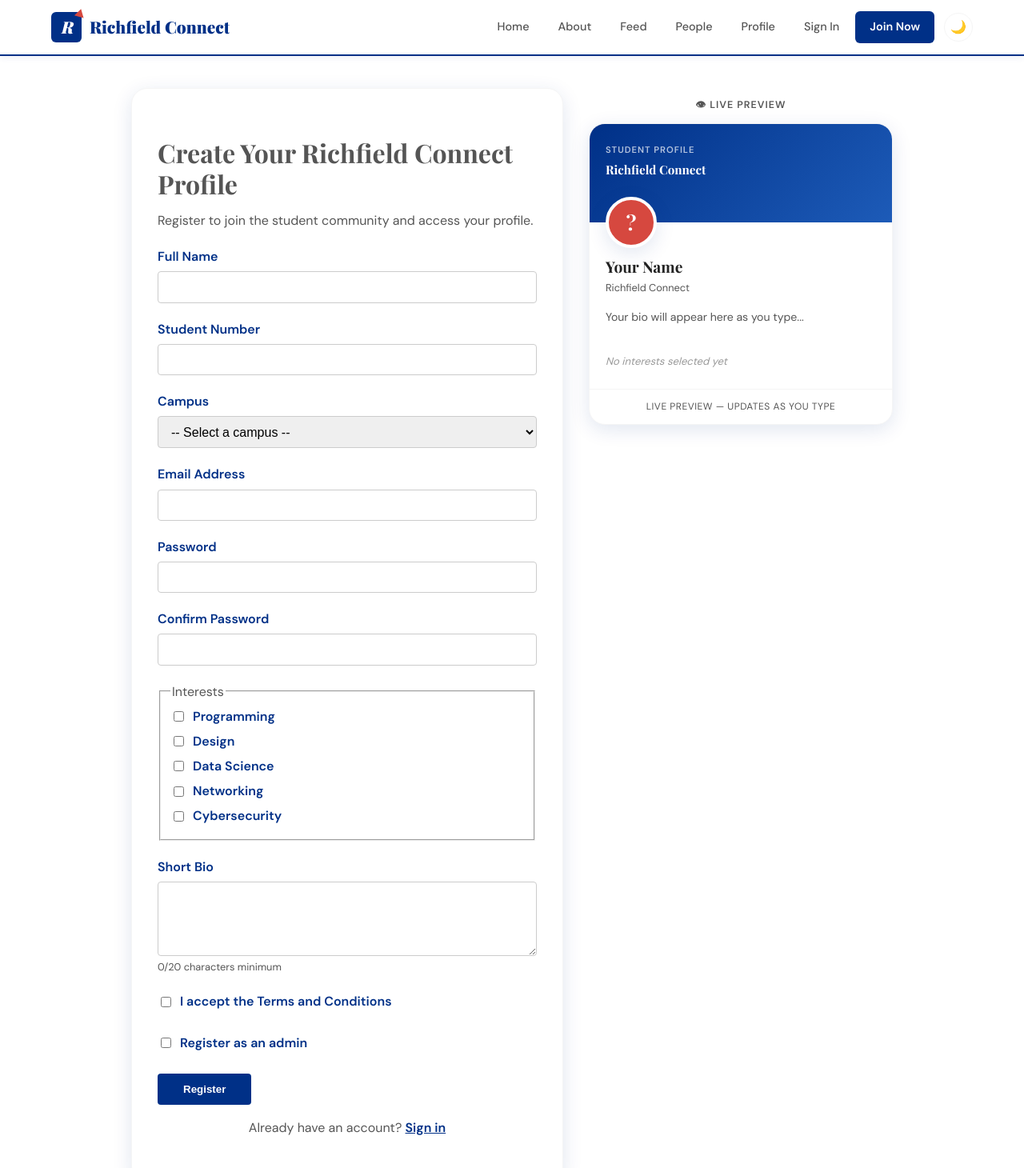
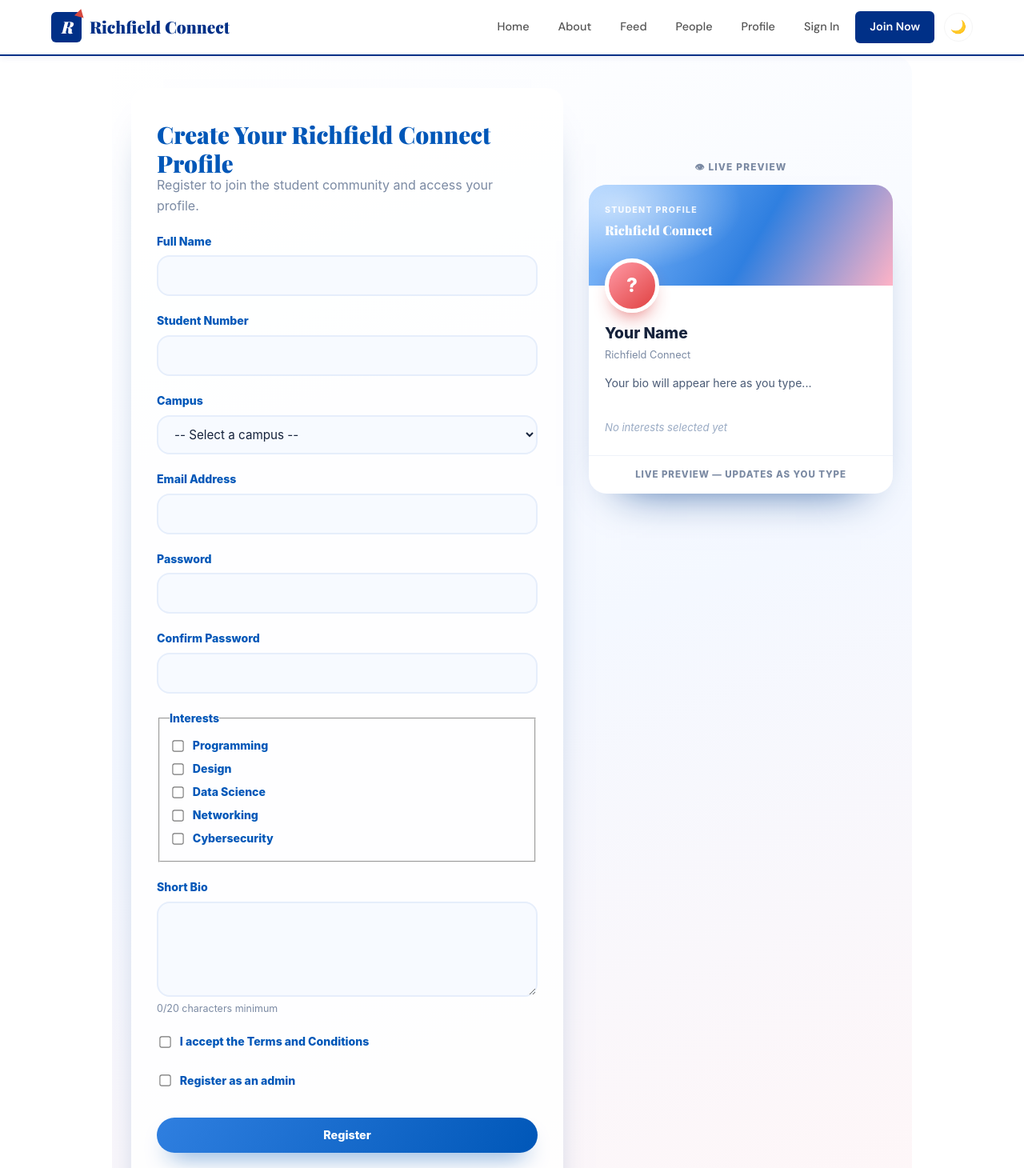
Before and after one commit to levendallaiden-ctrl/richfield-connect, a React (Vite) app: page /signup in a window 1280 px wide. Shown: the top 1460 px of the page at 80% size. Built offline with nearby package versions, Linux system fonts and the light colour scheme.

Commit message:
Adjust Soft Campus sign-up styling

```diff
--- a/src/components/ProfilePreview/ProfilePreview.module.css
+++ b/src/components/ProfilePreview/ProfilePreview.module.css
@@ -4,21 +4,20 @@
 }
 
 .previewLabel {
-  font-size: 0.78rem;
-  font-weight: 700;
+  margin: 0 0 0.75rem;
+  text-align: center;
+  font-size: 0.74rem;
+  font-weight: 800;
+  letter-spacing: 0.1em;
   text-transform: uppercase;
-  letter-spacing: 1px;
-  color: var(--richfield-mid-grey);
-  text-align: center;
-  margin-bottom: 0.75rem;
+  color: #7b8aa3;
 }
 
 .card {
-  background: var(--surface);
-  border: 1px solid var(--richfield-light-grey);
-  border-radius: var(--radius-lg);
   overflow: hidden;
-  box-shadow: var(--shadow-md);
+  background: #ffffff;
+  border-radius: 22px;
+  box-shadow: 0 30px 54px -40px rgba(0, 60, 140, 0.95);
   animation: slideIn 0.4s ease-out;
 }
 
@@ -34,116 +33,119 @@
 }
 
 .cardHeader {
-  background: linear-gradient(
-    135deg,
-    var(--richfield-blue),
-    var(--richfield-blue-light)
-  );
-  padding: 1.5rem 1.25rem 3.5rem;
   position: relative;
+  padding: 1.5rem 1.25rem 3.75rem;
+  background:
+    radial-gradient(220px 120px at 10% 20%, rgba(255, 255, 255, 0.55), transparent 70%),
+    linear-gradient(120deg, #8fc3ff, #2f7fe0 55%, #ffb3c6);
 }
 
 .headerLabel {
   display: block;
-  font-size: 0.7rem;
-  font-weight: 700;
+  margin-bottom: 6px;
+  font-size: 0.66rem;
+  font-weight: 800;
+  letter-spacing: 0.12em;
   text-transform: uppercase;
-  letter-spacing: 1px;
-  color: rgba(255, 255, 255, 0.7);
-  margin-bottom: 6px;
+  color: rgba(255, 255, 255, 0.88);
 }
 
 .cardHeader h3 {
-  color: var(--richfield-white);
-  font-size: 0.95rem;
   margin: 0;
+  font-size: 1rem;
+  font-weight: 800;
+  color: #ffffff;
 }
 
 .avatarWrap {
   position: absolute;
-  bottom: -32px;
+  bottom: -34px;
   left: 20px;
 }
 
 .avatar {
-  width: 64px;
-  height: 64px;
+  width: 68px;
+  height: 68px;
   border-radius: 50%;
-  background: var(--richfield-red);
-  border: 4px solid var(--richfield-white);
   display: flex;
   align-items: center;
   justify-content: center;
-  font-family: "Playfair Display", Georgia, serif;
-  font-size: 1.6rem;
-  font-weight: 700;
-  color: var(--richfield-white);
-  box-shadow: var(--shadow-md);
+  font-size: 1.5rem;
+  font-weight: 800;
+  color: #ffffff;
+  background: linear-gradient(140deg, #ff9aa6, #e04141);
+  border: 5px solid #ffffff;
+  box-shadow: 0 14px 26px -14px rgba(214, 40, 40, 0.9);
 }
 
 .body {
-  padding: 2.5rem 1.25rem 1.5rem;
+  padding: 2.75rem 1.25rem 1.5rem;
 }
 
 .name {
-  font-family: "Playfair Display", Georgia, serif;
+  margin: 0 0 2px;
   font-size: 1.2rem;
-  font-weight: 700;
-  color: var(--text-strong);
-  margin: 0 0 2px;
+  font-weight: 800;
+  color: #16233c;
 }
 
 .studentId {
+  margin: 0 0 10px;
   font-size: 0.8rem;
-  color: var(--richfield-mid-grey);
-  margin: 0 0 10px;
+  color: #7b8aa3;
 }
 
 .campusTag {
   display: inline-block;
-  background: rgba(0, 48, 135, 0.08);
-  color: var(--richfield-blue);
-  font-size: 0.75rem;
-  font-weight: 700;
-  padding: 3px 10px;
+  margin-bottom: 10px;
+  padding: 4px 14px;
   border-radius: 999px;
-  margin-bottom: 10px;
+  font-size: 0.74rem;
+  font-weight: 800;
+  color: #1a5bb8;
+  background: #e8f1ff;
 }
 
 .bio {
-  font-size: 0.88rem;
-  color: var(--richfield-mid-grey);
   min-height: 40px;
   margin-bottom: 1rem;
+  font-size: 0.88rem;
+  color: #4a5b76;
 }
 
 .tags {
   display: flex;
   flex-wrap: wrap;
-  gap: 6px;
+  gap: 8px;
 }
 
 .tag {
-  background: rgba(0, 48, 135, 0.08);
-  color: var(--richfield-blue);
+  padding: 5px 14px;
+  border-radius: 999px;
   font-size: 0.78rem;
-  font-weight: 600;
-  padding: 4px 12px;
-  border-radius: 999px;
+  font-weight: 800;
+  color: #1a5bb8;
+  background: #eef4ff;
+}
+
+.tag:nth-child(even) {
+  color: #c0392b;
+  background: #ffecec;
 }
 
 .tagPlaceholder {
-  color: #999;
   font-size: 0.82rem;
   font-style: italic;
+  color: #9aabc4;
 }
 
 .footer {
-  border-top: 1px solid var(--richfield-light-grey);
-  padding: 12px;
-  font-size: 0.75rem;
-  color: var(--richfield-mid-grey);
+  padding: 14px;
   text-align: center;
+  font-size: 0.72rem;
+  font-weight: 800;
+  letter-spacing: 0.08em;
   text-transform: uppercase;
-  letter-spacing: 0.5px;
+  color: #7b8aa3;
+  border-top: 1px solid #eef2f9;
 }
--- a/src/pages/SignUpForm/SignUpForm.module.css
+++ b/src/pages/SignUpForm/SignUpForm.module.css
@@ -1,43 +1,55 @@
+.signupPage {
+  --richfield-blue: #0057b8;
+  --richfield-blue-light: #2f7fe0;
+  --richfield-red: #d62828;
+  --richfield-ink: #16233c;
+  --richfield-mid-grey: #7b8aa3;
+  --richfield-surface: #ffffff;
+  --richfield-border: #e6eefb;
+  --radius-lg: 22px;
+  --radius-sm: 16px;
+
+  max-width: 1000px;
+  margin: 0 auto;
+  padding: 2.5rem 1.5rem;
+  color: var(--richfield-ink);
+  border-radius: 22px;
+  font-family: "Nunito", "Inter", sans-serif;
+  background: linear-gradient(160deg, #ffffff 0%, #f4f8ff 50%, #fff6f7 100%);
+  overflow: hidden;
+}
+
 .grid {
   display: grid;
   grid-template-columns: 1fr 380px;
   gap: 2rem;
   max-width: 1000px;
   margin: 0 auto;
-  padding: 2.5rem 1.5rem;
+  align-items: start;
 }
 
 .form {
-  background: var(--surface);
-  border: 1px solid var(--richfield-light-grey);
-  border-radius: var(--radius-lg);
-  box-shadow: var(--shadow-md);
+  background: rgba(255, 255, 255, 0.88);
+  border-radius: 20px;
+  box-shadow: 0 30px 54px -40px rgba(0, 60, 140, 0.95);
   padding: 2.5rem 2rem;
 }
 
-.strengthBar {
-  height: 4px;
-  background: var(--richfield-light-grey);
-  border-radius: 2px;
-  overflow: hidden;
-  margin-bottom: 4px;
+.form h1 {
+  margin: 0 0 0.4rem;
+  font-size: 1.85rem;
+  font-weight: 800;
+  color: var(--richfield-blue);
 }
 
-.strengthFill {
-  height: 100%;
-  border-radius: 2px;
-  transition:
-    width 0.3s ease,
-    background-color 0.3s ease;
+.form p {
+  margin: 0;
 }
 
-.strengthText {
-  font-size: 0.78rem;
-  font-weight: 600;
-}
-
-.passwordStrength {
-  margin-top: 6px;
+.form :global(a) {
+  color: #c0392b;
+  font-weight: 800;
+  text-decoration: none;
 }
 
 .fieldGroup {
@@ -46,66 +58,114 @@
   flex-direction: column;
 }
 
-.fieldGroup label {
-  font-weight: 600;
+.fieldGroup label,
+.fieldGroup legend {
+  margin-bottom: 0.4rem;
+  font-size: 0.88rem;
+  font-weight: 800;
   color: var(--richfield-blue);
-  margin-bottom: 0.35rem;
 }
 
-.input {
-  padding: 0.6rem 0.75rem;
-  border: 1px solid #ccc;
-  border-radius: 4px;
-  font-size: 1rem;
-  transition:
-    box-shadow 0.2s ease,
-    border-color 0.2s ease;
+.fieldGroup legend {
+  padding: 0;
 }
 
-.input:focus {
+.input,
+textarea,
+select {
+  width: 100%;
+  padding: 0.75rem 1rem;
+  font: 400 0.95rem/1.5 "Nunito", "Inter", sans-serif;
+  color: var(--richfield-ink);
+  background: #f7faff;
+  border: 2px solid var(--richfield-border);
+  border-radius: var(--radius-sm);
+  transition: border-color 0.2s ease, background 0.2s ease;
+}
+
+.input:focus,
+textarea:focus,
+select:focus {
   outline: none;
-  border-color: var(--richfield-blue);
-  box-shadow: 0 0 0 3px rgba(0, 48, 135, 0.2);
+  border-color: #9fc4ff;
+  background: #ffffff;
+}
+
+textarea {
+  resize: vertical;
 }
 
 .inputError {
-  border-color: #c0392b;
+  border-color: #ff8fa0 !important;
 }
 
 .errorMsg {
   color: #c0392b;
-  font-size: 0.85rem;
-  margin-top: 0.3rem;
+  font-size: 0.82rem;
+  font-weight: 700;
+  margin-top: 0.35rem;
 }
 
 .charCount {
-  font-size: 0.8rem;
+  font-size: 0.78rem;
   color: var(--richfield-mid-grey);
-  margin-top: 0.25rem;
+  margin-top: 0.3rem;
 }
 
 .checkboxLabel {
   display: flex;
   align-items: center;
-  gap: 0.5rem;
-  font-weight: 400;
-  color: var(--richfield-mid-grey);
-  margin-bottom: 0.4rem;
+  gap: 0.55rem;
+  margin-bottom: 0.45rem;
+  font-size: 0.88rem;
+  font-weight: 600;
+  color: #4a5b76;
+}
+
+.checkboxLabel input {
+  accent-color: var(--richfield-blue);
+  transform: scale(1.1);
+}
+
+.passwordStrength {
+  margin-top: 6px;
+}
+
+.strengthBar {
+  height: 6px;
+  margin-bottom: 4px;
+  background: #e6eefb;
+  border-radius: 999px;
+  overflow: hidden;
+}
+
+.strengthFill {
+  height: 100%;
+  border-radius: 999px;
+  transition: width 0.3s ease, background-color 0.3s ease;
+}
+
+.strengthText {
+  font-size: 0.76rem;
+  font-weight: 800;
 }
 
 .submitButton {
-  background-color: var(--richfield-blue);
-  color: white;
-  border: none;
-  padding: 0.75rem 2rem;
-  border-radius: 4px;
-  font-weight: 600;
+  width: 100%;
+  margin-top: 0.5rem;
+  padding: 0.85rem 2rem;
+  font: 800 0.9rem/1.2 "Nunito", "Inter", sans-serif;
+  color: #ffffff;
+  background: linear-gradient(120deg, #2f7fe0, #0057b8);
+  border: 0;
+  border-radius: 999px;
+  box-shadow: 0 16px 30px -16px rgba(0, 87, 184, 0.95);
   cursor: pointer;
-  transition: opacity 0.2s ease;
+  transition: filter 0.2s ease;
 }
 
 .submitButton:hover {
-  opacity: 0.9;
+  filter: brightness(1.08);
 }
 
 .authMeta {
@@ -130,7 +190,11 @@
 }
 
 @media (max-width: 480px) {
-  .grid {
+  .signupPage {
     padding: 1.5rem 1rem;
   }
+
+  .form {
+    padding: 1.5rem 1.25rem;
+  }
 }
```
